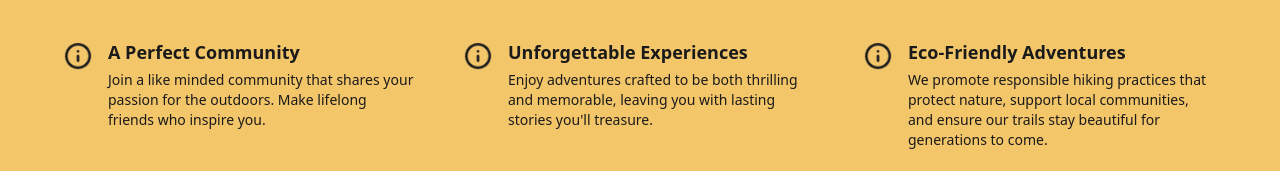
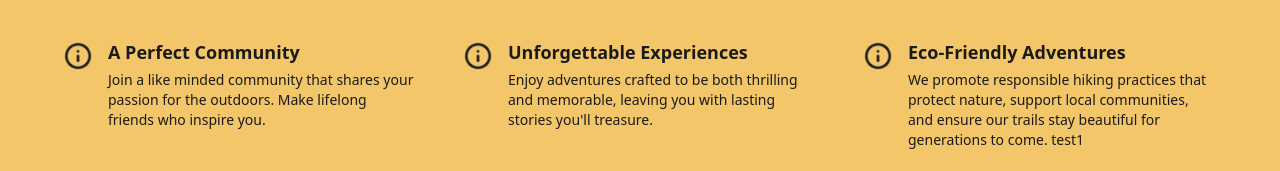
Before and after one commit to NourSaneh/Trailway, a React (Vite) app: page / in a window 1280 px wide. Shown: the part 930-1101 px from the top of the page. Built offline with nearby package versions, Linux system fonts and the light colour scheme.

Commit message:
vercel-test2

```diff
--- a/src/Components/whyjoin.jsx
+++ b/src/Components/whyjoin.jsx
@@ -81,6 +81,7 @@ export default function WhyJoin() {
               <h3 className="font-semibold text-lg font-['Lexend Zetta']"> Eco-Friendly Adventures</h3>
               <p className="text-sm mt-1">
   We promote responsible hiking practices that protect nature, support local communities, and ensure our trails stay beautiful for generations to come.
+  test1
               </p>
             </div>
           </div>
```
